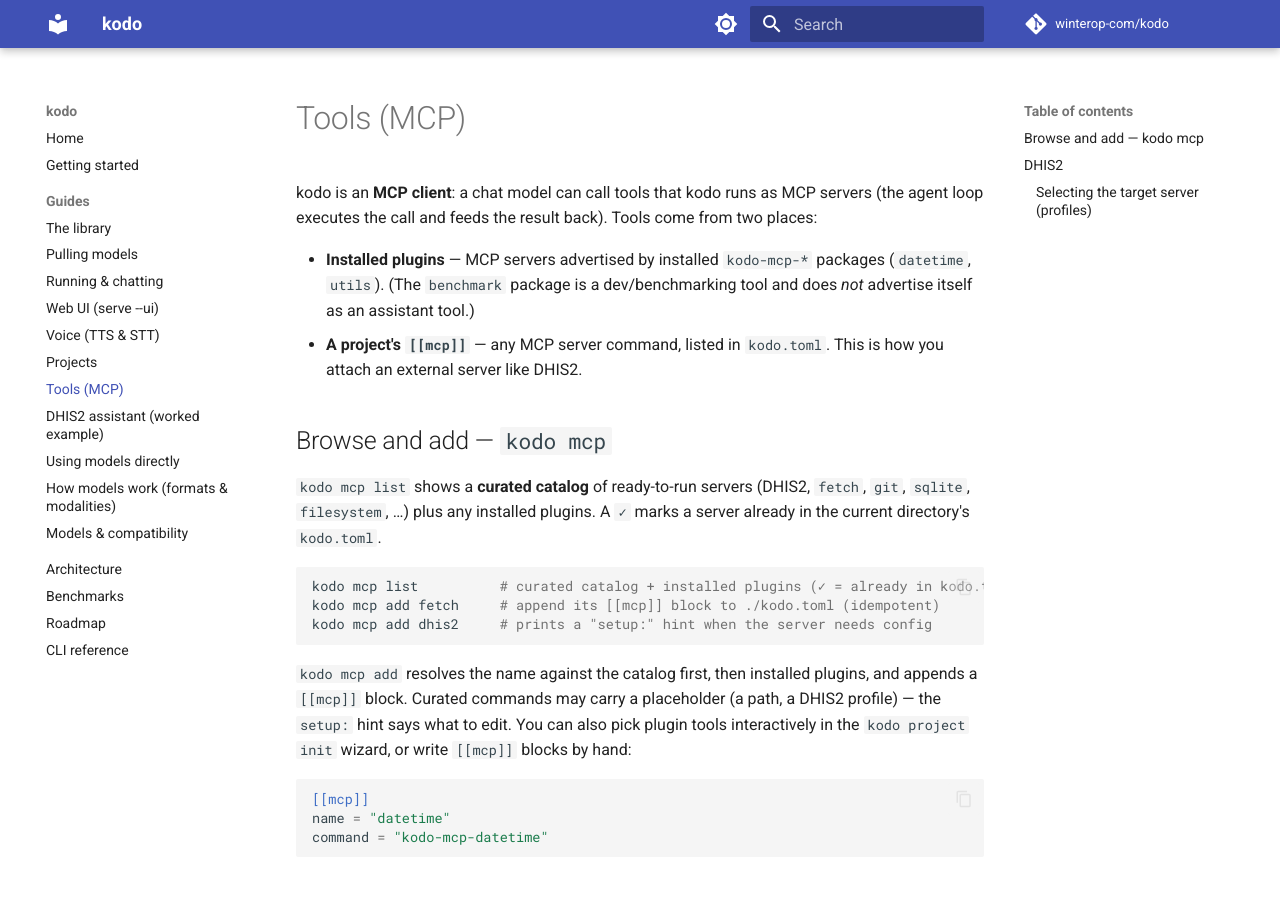
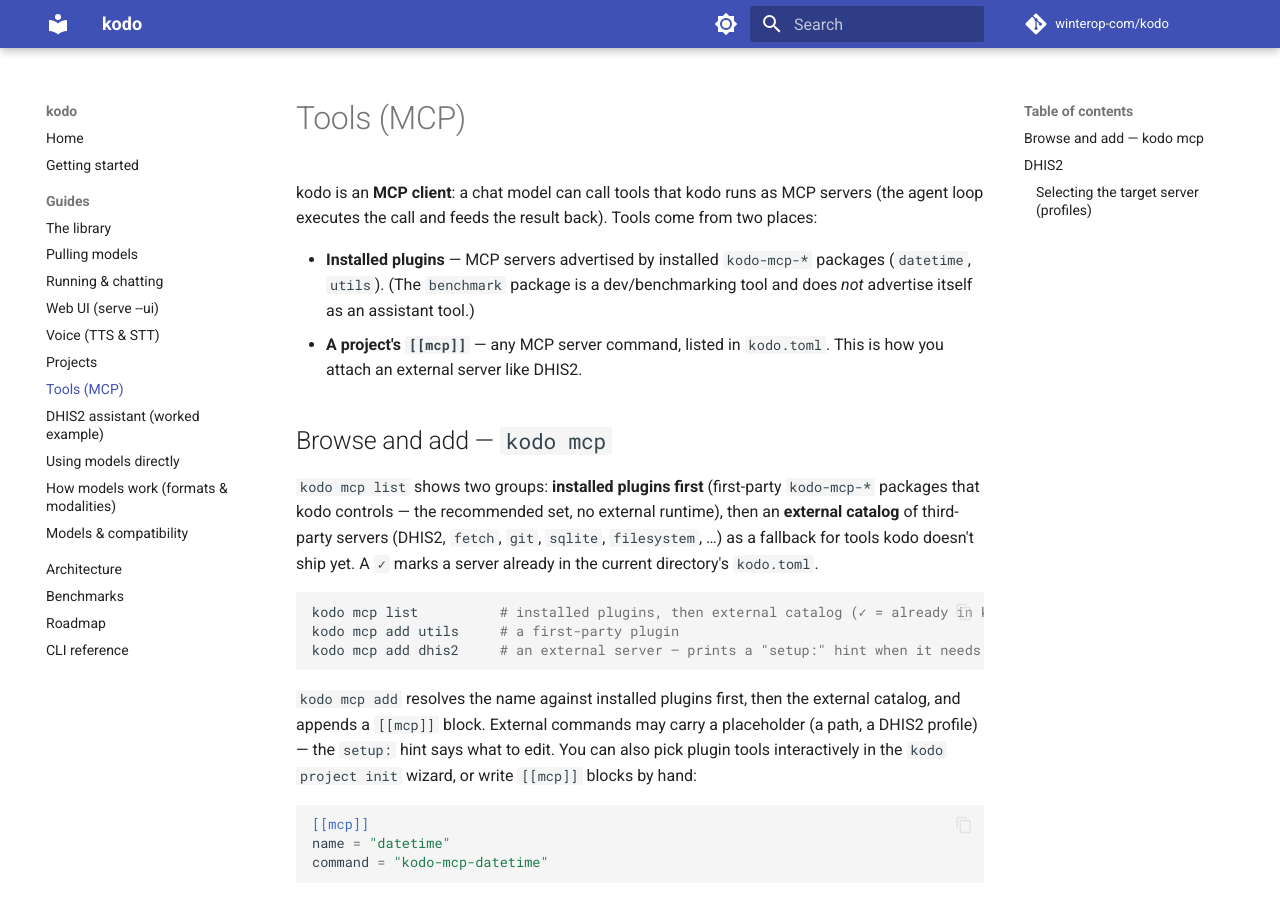
Before and after one commit to winterop-com/stabbur, an MkDocs documentation site: the page built from docs/guides/tools.md, in a window 1280 px wide and 900 px high. Built offline with MkDocs 1.6.1 and Material for MkDocs 9.7.7, drawn with Linux system fonts in a browser that asks for light colours; comment, search, counter and statistics services are not loaded.

Commit message:
feat(cli): promote first-party plugins over external MCPs in 'kodo mcp list'/'add'

````diff
--- a/docs/guides/tools.md
+++ b/docs/guides/tools.md
@@ -12,20 +12,22 @@
 
 ## Browse and add — `kodo mcp`
 
-`kodo mcp list` shows a **curated catalog** of ready-to-run servers (DHIS2, `fetch`,
-`git`, `sqlite`, `filesystem`, …) plus any installed plugins. A `✓` marks a
-server already in the current directory's `kodo.toml`.
+`kodo mcp list` shows two groups: **installed plugins first** (first-party
+`kodo-mcp-*` packages that kodo controls — the recommended set, no external runtime),
+then an **external catalog** of third-party servers (DHIS2, `fetch`, `git`, `sqlite`,
+`filesystem`, …) as a fallback for tools kodo doesn't ship yet. A `✓` marks a server
+already in the current directory's `kodo.toml`.
 
 ```bash
-kodo mcp list          # curated catalog + installed plugins (✓ = already in kodo.toml)
-kodo mcp add fetch     # append its [[mcp]] block to ./kodo.toml (idempotent)
-kodo mcp add dhis2     # prints a "setup:" hint when the server needs config
+kodo mcp list          # installed plugins, then external catalog (✓ = already in kodo.toml)
+kodo mcp add utils     # a first-party plugin
+kodo mcp add dhis2     # an external server — prints a "setup:" hint when it needs config
 ```
 
-`kodo mcp add` resolves the name against the catalog first, then installed plugins,
-and appends a `[[mcp]]` block. Curated commands may carry a placeholder (a path, a
-DHIS2 profile) — the `setup:` hint says what to edit. You can also pick plugin tools
-interactively in the `kodo project init` wizard, or write `[[mcp]]` blocks by hand:
+`kodo mcp add` resolves the name against installed plugins first, then the external
+catalog, and appends a `[[mcp]]` block. External commands may carry a placeholder (a
+path, a DHIS2 profile) — the `setup:` hint says what to edit. You can also pick plugin
+tools interactively in the `kodo project init` wizard, or write `[[mcp]]` blocks by hand:
 
 ```toml
 [[mcp]]
````
Also changed, not shown: 1 other file.
